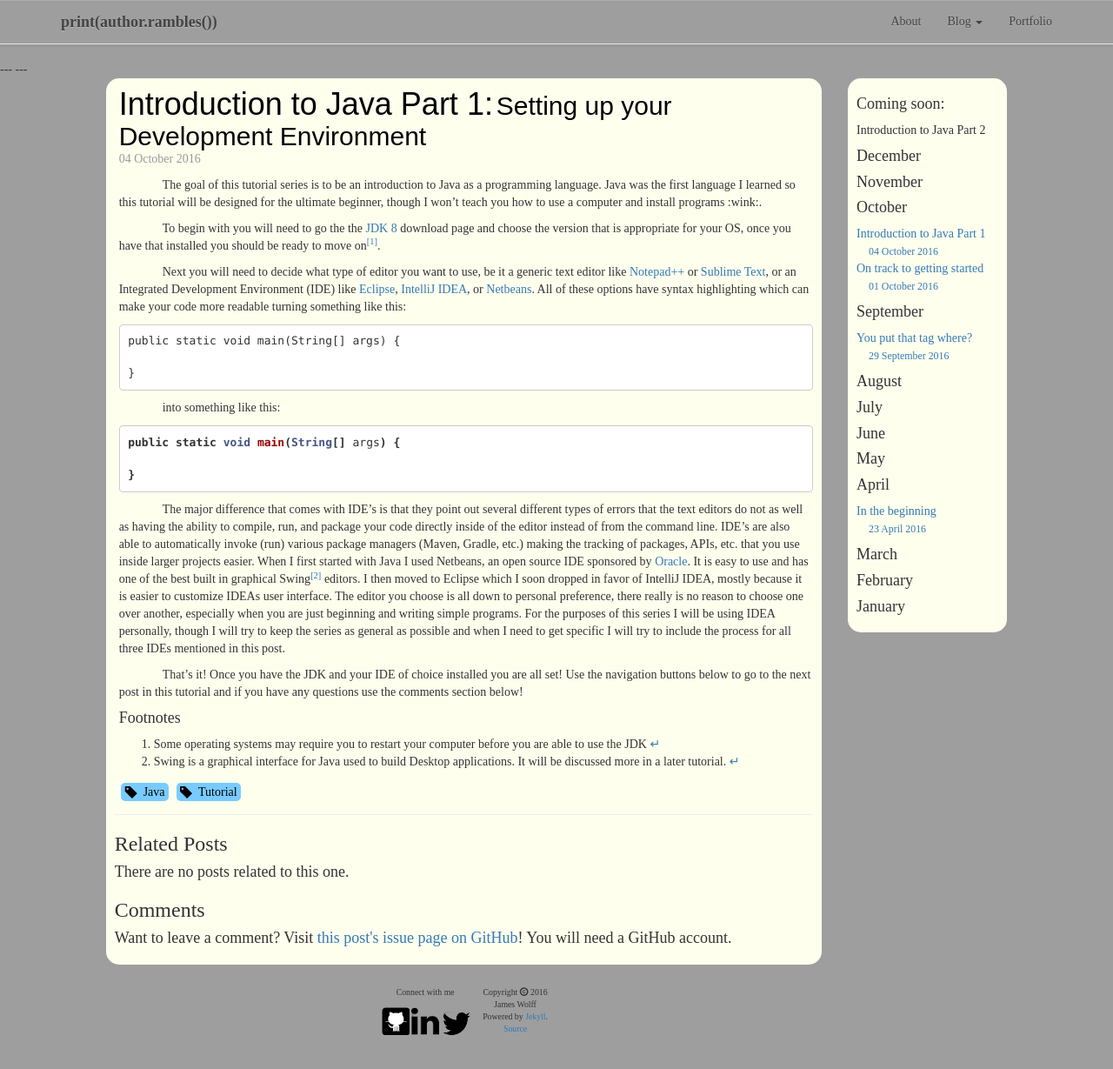
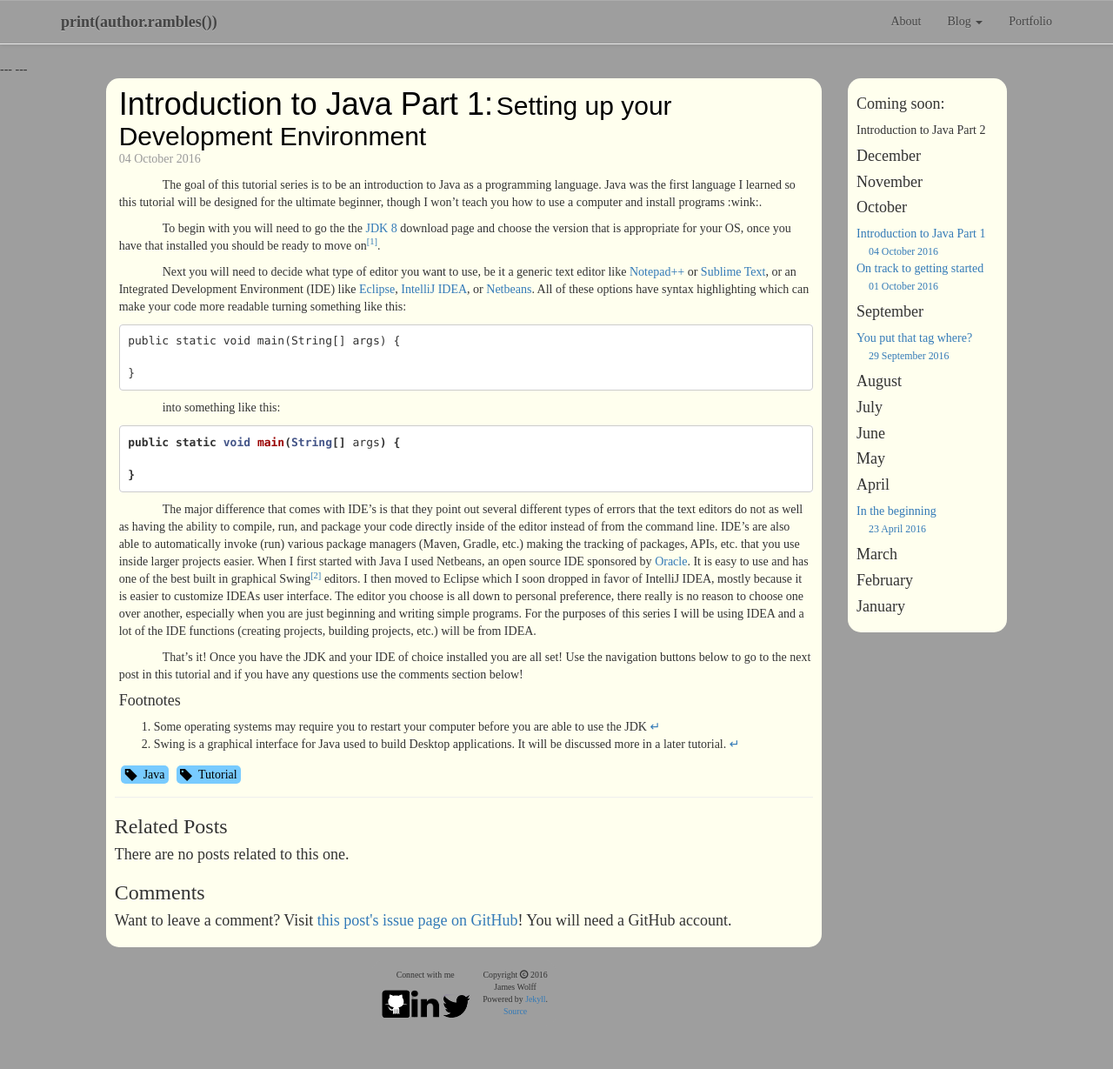
Before and after one commit to jwolff52/wolffblog, a Jekyll site: the page built from _posts/2016-10-04-intro-to-java-1.md, in a window 1280 px wide and 1240 px high. Shown: the top 1229 px of the window at 87% size. Built offline with Jekyll 4.4.1, drawn with Linux system fonts in a browser that asks for light colours; some web fonts are replaced.

Commit message:
Update 2016-10-04-intro-to-java-1.md

````diff
--- a/_posts/2016-10-04-intro-to-java-1.md
+++ b/_posts/2016-10-04-intro-to-java-1.md
@@ -23,7 +23,7 @@
 
 }
 ```
-The major difference that comes with IDE's is that they point out several different types of errors that the text editors do not as well as having the ability to compile, run, and package your code directly inside of the editor instead of from the command line. IDE's are also able to automatically invoke (run) various package managers (Maven, Gradle, etc.) making the tracking of packages, APIs, etc. that you use inside larger projects easier. When I first started with Java I used Netbeans, an open source IDE sponsored by [Oracle](https://www.oracle.com/index.html). It is easy to use and has one of the best built in graphical Swing<a class="anchor" name="cont-2" href="#fn-2"><sup>[2]</sup></a> editors. I then moved to Eclipse which I soon dropped in favor of IntelliJ IDEA, mostly because it is easier to customize IDEAs user interface. The editor you choose is all down to personal preference, there really is no reason to choose one over another, especially when you are just beginning and writing simple programs. For the purposes of this series I will be using IDEA personally, though I will try to keep the series as general as possible and when I need to get specific I will try to include the process for all three IDEs mentioned in this post.
+The major difference that comes with IDE's is that they point out several different types of errors that the text editors do not as well as having the ability to compile, run, and package your code directly inside of the editor instead of from the command line. IDE's are also able to automatically invoke (run) various package managers (Maven, Gradle, etc.) making the tracking of packages, APIs, etc. that you use inside larger projects easier. When I first started with Java I used Netbeans, an open source IDE sponsored by [Oracle](https://www.oracle.com/index.html). It is easy to use and has one of the best built in graphical Swing<a class="anchor" name="cont-2" href="#fn-2"><sup>[2]</sup></a> editors. I then moved to Eclipse which I soon dropped in favor of IntelliJ IDEA, mostly because it is easier to customize IDEAs user interface. The editor you choose is all down to personal preference, there really is no reason to choose one over another, especially when you are just beginning and writing simple programs. For the purposes of this series I will be using IDEA and a lot of the IDE functions (creating projects, building projects, etc.) will be from IDEA.
 
 That's it! Once you have the JDK and your IDE of choice installed you are all set! Use the navigation buttons below to go to the next post in this tutorial and if you have any questions use the comments section below!
 <!--<div class="series-nav clearfix">
````
